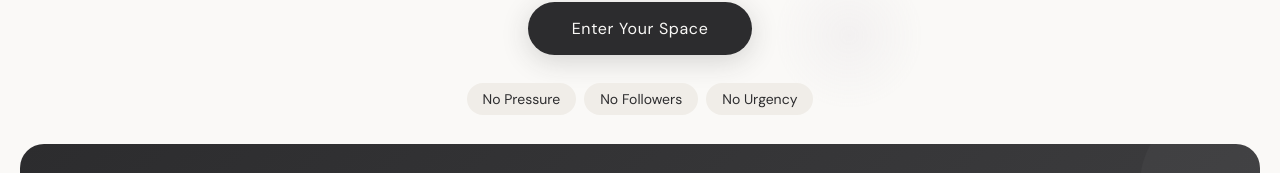
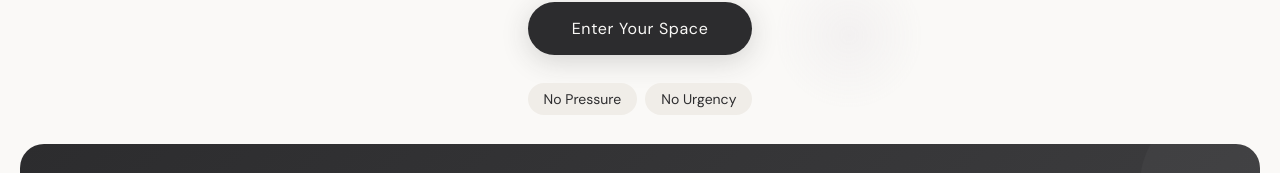
Before and after one commit to DaemonTargaryen47/Stillspace, a Next.js app: page / in a window 1280 px wide. Shown: the part 436-609 px from the top of the page. Built offline with nearby package versions, Linux system fonts and the light colour scheme; no server answers.

Commit message:
style: minor UI polish and spacing adjustments

```diff
--- a/app/page.js
+++ b/app/page.js
@@ -57,7 +57,7 @@ export default function GuestPage() {
           </div>
 
           <div style={{ display: 'flex', alignItems: 'center', justifyContent: 'center', gap: 8, flexWrap: 'wrap', animationDelay: '0.4s' }} className="fade-up">
-            {['No Pressure', 'No Followers', 'No Urgency'].map((t, i) => (
+            {['No Pressure', 'No Urgency'].map((t, i) => (
               <span key={i} style={{ padding: '7px 16px', background: '#f0ede8', borderRadius: 999, fontSize: 14, color: '#2c2c2e' }}>{t}</span>
             ))}
           </div>
```
